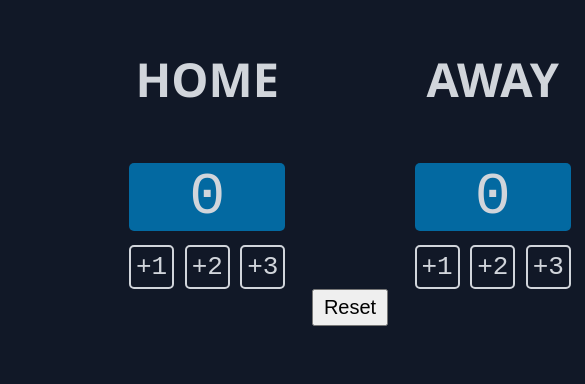
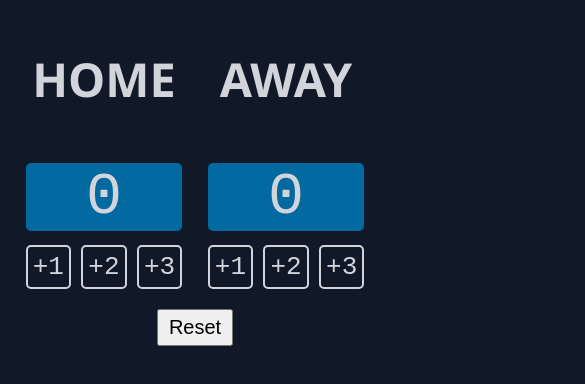
Before and after one commit to jared2727/Scoreboard_project, a website built with Vite: page index.html in a window 390 px wide. Shown: the top 384 px of the page, 585 px wide, since content can reach past the window. Built offline with nearby package versions, Linux system fonts and the light colour scheme.

Commit message:
Update index.css
Made it responsive with flex wrap

```diff
--- a/index.css
+++ b/index.css
@@ -6,7 +6,7 @@ body {
     margin-bottom: 20px;
     font-family:'Segoe UI', Tahoma, Geneva, Verdana, sans-serif;
     color:#D1D5DB;
-    min-width: 700px;
+    min-width: 200px;
 }
 
 #home, #guest {
@@ -16,6 +16,7 @@ body {
 .container {
     display: flex;
     justify-content: space-evenly;
+    flex-wrap: wrap;
     /* border: 2px solid white; */
     /* margin-left: auto;
     margin-right: auto; */
@@ -80,4 +81,5 @@ body {
 #reset-btn {
     font-size: 20px;
     padding: 5px 10px;
+    margin: 20px 10px;
 }
```
